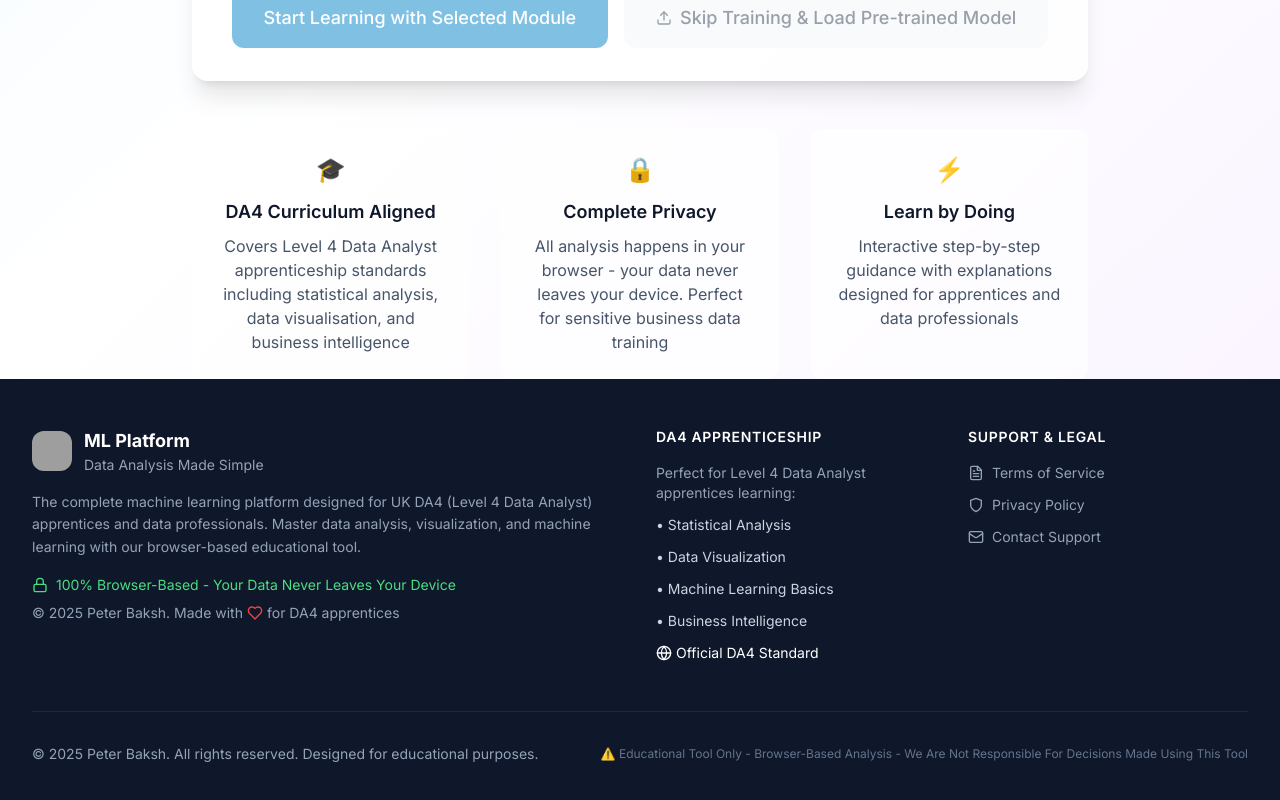
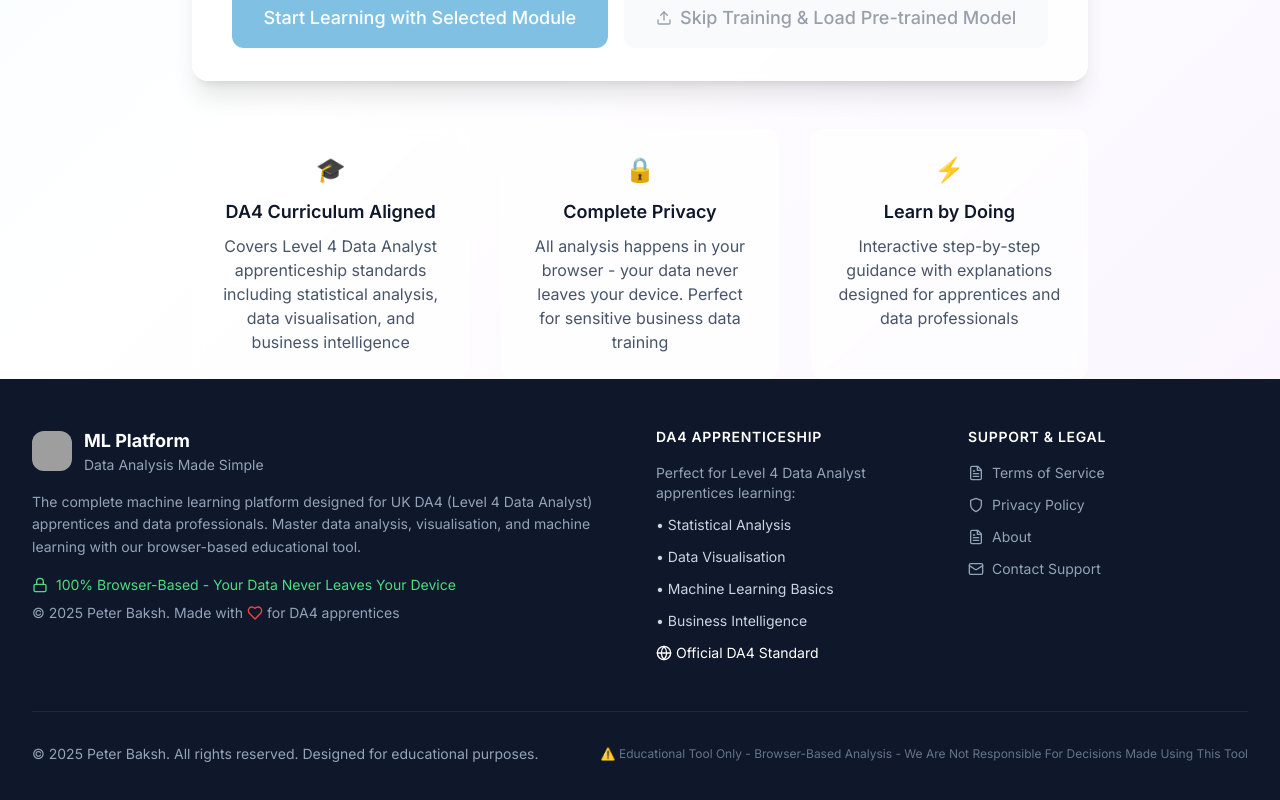
Before and after one commit to DrPBaksh/ml-platform-react, a React (Create React App) app: page / in a window 1280 px wide. Shown: the part 912-1712 px from the top of the page. Built offline with nearby package versions, Linux system fonts and the light colour scheme; grey boxes are pictures that could not be loaded.

Commit message:
Fix Footer component navigation - use onNavigate callback instead of HTML links, add About link, and use UK spellings

```diff
--- a/src/components/Footer.js
+++ b/src/components/Footer.js
@@ -1,7 +1,13 @@
 import React from 'react';
 import { Heart, Shield, FileText, Mail, Globe, Lock } from 'lucide-react';
 
-const Footer = () => {
+const Footer = ({ onNavigate }) => {
+  const handleNavigate = (page) => {
+    if (onNavigate) {
+      onNavigate(page);
+    }
+  };
+
   return (
     <footer className="bg-gray-900 text-white py-12">
       <div className="max-w-7xl mx-auto px-4 sm:px-6 lg:px-8">
@@ -28,7 +34,7 @@ const Footer = () => {
             </div>
             <p className="text-gray-400 text-sm leading-relaxed mb-4">
               The complete machine learning platform designed for UK DA4 (Level 4 Data Analyst) apprentices and data professionals.
-              Master data analysis, visualization, and machine learning with our browser-based educational tool.
+              Master data analysis, visualisation, and machine learning with our browser-based educational tool.
             </p>
             <div className="space-y-2">
               <div className="flex items-center space-x-2 text-sm text-green-400">
@@ -53,7 +59,7 @@ const Footer = () => {
                 </p>
               </li>
               <li className="text-gray-300">• Statistical Analysis</li>
-              <li className="text-gray-300">• Data Visualization</li>
+              <li className="text-gray-300">• Data Visualisation</li>
               <li className="text-gray-300">• Machine Learning Basics</li>
               <li className="text-gray-300">• Business Intelligence</li>
               <li>
@@ -73,16 +79,31 @@ const Footer = () => {
             <h4 className="text-sm font-semibold text-white mb-4 uppercase tracking-wider">Support & Legal</h4>
             <ul className="space-y-3 text-sm">
               <li>
-                <a href="/terms" className="text-gray-400 hover:text-white transition-colors duration-200 flex items-center space-x-2">
+                <button
+                  onClick={() => handleNavigate('terms')}
+                  className="text-gray-400 hover:text-white transition-colors duration-200 flex items-center space-x-2 cursor-pointer"
+                >
                   <FileText className="h-4 w-4" />
                   <span>Terms of Service</span>
-                </a>
+                </button>
               </li>
               <li>
-                <a href="/privacy" className="text-gray-400 hover:text-white transition-colors duration-200 flex items-center space-x-2">
+                <button
+                  onClick={() => handleNavigate('privacy')}
+                  className="text-gray-400 hover:text-white transition-colors duration-200 flex items-center space-x-2 cursor-pointer"
+                >
                   <Shield className="h-4 w-4" />
                   <span>Privacy Policy</span>
-                </a>
+                </button>
+              </li>
+              <li>
+                <button
+                  onClick={() => handleNavigate('about')}
+                  className="text-gray-400 hover:text-white transition-colors duration-200 flex items-center space-x-2 cursor-pointer"
+                >
+                  <FileText className="h-4 w-4" />
+                  <span>About</span>
+                </button>
               </li>
               <li>
                 <a href="mailto:pdbaksh@gmail.com" className="text-gray-400 hover:text-white transition-colors duration-200 flex items-center space-x-2">
```
